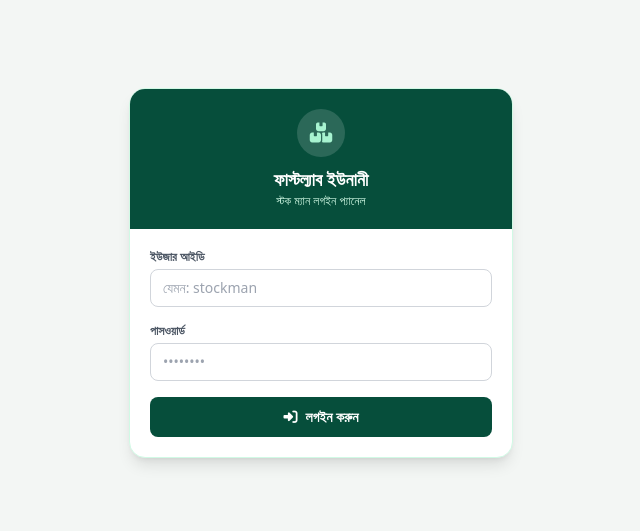
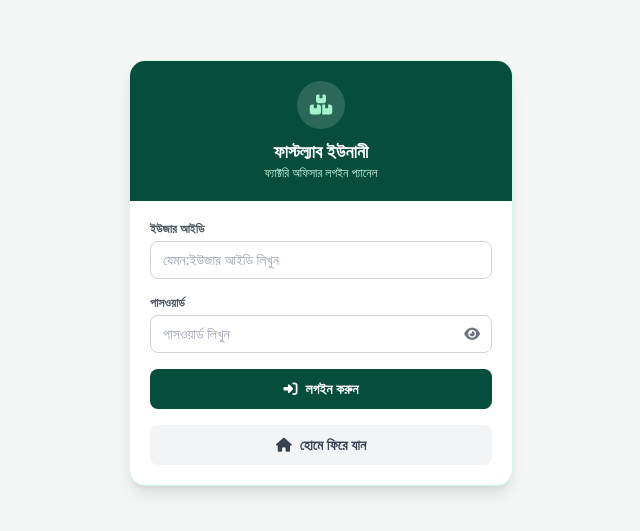
Before and after one commit to mdmuzahedislam-glitch/fastlab-unani, a plain HTML site: page stock-entry.html in a window 1280 px wide. Shown: the part 127-658 px from the top of the page, without its empty margins (319-959 px from the left). Drawn offline with nearby package versions, Linux system fonts and the light colour scheme.

Commit message:
Update stock-entry.html

```diff
--- a/stock-entry.html
+++ b/stock-entry.html
@@ -24,23 +24,40 @@
           <i class="fa-solid fa-boxes-stacked text-xl text-emerald-200"></i>
         </div>
         <h1 class="text-lg font-bold">ফাস্টল্যাব ইউনানী</h1>
-        <p class="text-xs text-emerald-100">স্টক ম্যান লগইন প্যানেল</p>
+        <p class="text-xs text-emerald-100">ফ্যাক্টরি অফিসার লগইন প্যানেল</p>
       </div>
       <form id="login-form" class="p-5 space-y-4">
         <div>
           <label class="block text-xs font-semibold text-gray-600 mb-1">ইউজার আইডি</label>
-          <input type="text" id="login-user" required placeholder="যেমন: stockman"
+          <input type="text" id="login-user" required placeholder="যেমন:ইউজার আইডি লিখুন"
             class="w-full border border-gray-300 rounded-lg px-3 py-2 text-sm focus:outline-none focus:border-emerald-700" />
         </div>
         <div>
           <label class="block text-xs font-semibold text-gray-600 mb-1">পাসওয়ার্ড</label>
-          <input type="password" id="login-pass" required placeholder="••••••••"
-            class="w-full border border-gray-300 rounded-lg px-3 py-2 text-sm focus:outline-none focus:border-emerald-700" />
+          <div class="relative">
+            <input type="password" id="login-pass" required placeholder="পাসওয়ার্ড লিখুন"
+              class="w-full border border-gray-300 rounded-lg pl-3 pr-10 py-2 text-sm focus:outline-none focus:border-emerald-700" />
+            <button type="button" onclick="togglePassword()"
+              class="absolute inset-y-0 right-0 px-3 flex items-center text-gray-500 hover:text-emerald-700">
+              <i id="pass-eye-icon" class="fa-solid fa-eye text-sm"></i>
+            </button>
+          </div>
         </div>
+
+        <!-- ভুল পাসওয়ার্ড বা ইউজার এরর মেসেজ -->
+        <p id="login-error-msg" class="hidden text-xs font-semibold text-rose-600 bg-rose-50 border border-rose-200 rounded-lg px-3 py-2 text-center">
+          <i class="fa-solid fa-circle-exclamation mr-1"></i> ভুল ইউজার আইডি বা পাসওয়ার্ড!
+        </p>
+
         <button type="submit"
           class="w-full brand-green hover:bg-emerald-900 text-white font-semibold py-2.5 rounded-lg text-sm transition flex items-center justify-center gap-2">
           <i class="fa-solid fa-right-to-bracket"></i> লগইন করুন
         </button>
+
+        <a href="index.html"
+          class="w-full bg-gray-100 hover:bg-gray-200 text-gray-700 font-semibold py-2.5 rounded-lg text-sm transition flex items-center justify-center gap-2">
+          <i class="fa-solid fa-house"></i> হোমে ফিরে যান
+        </a>
       </form>
     </div>
   </div>
```
